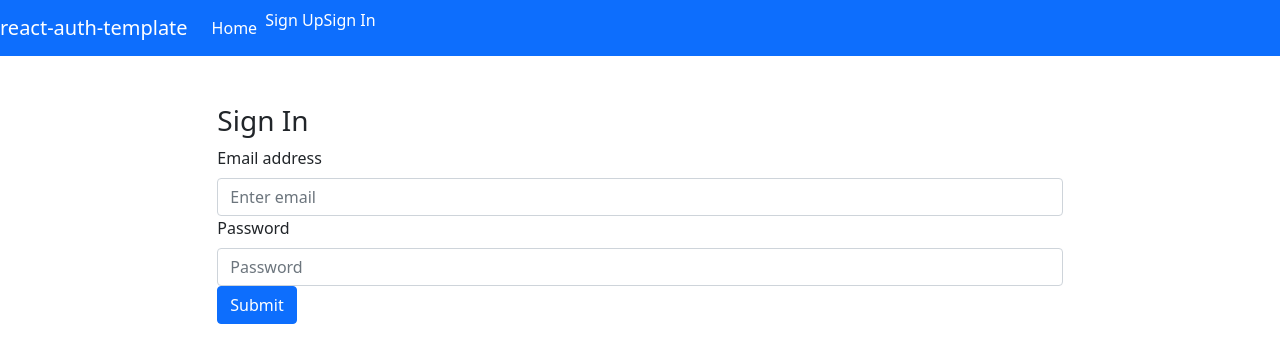
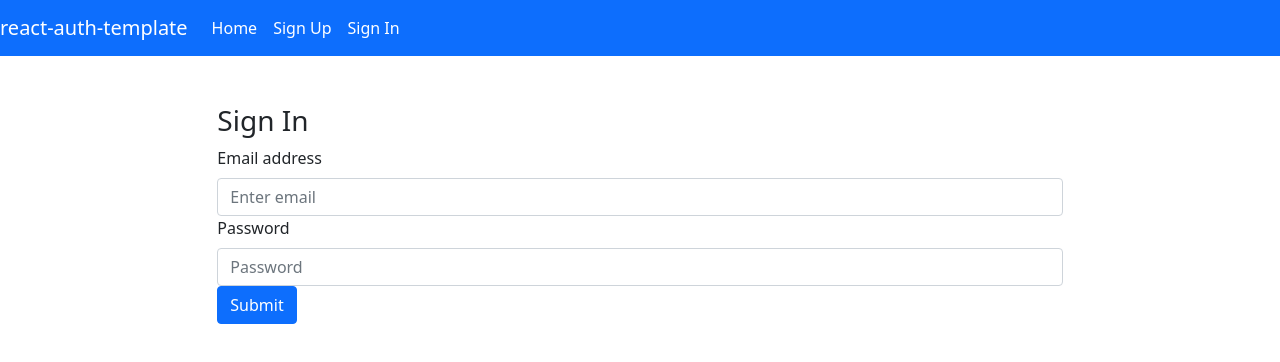
Before and after one commit to isobelmorales/movies-client, a React (Create React App) app: page /sign-in in a window 1280 px wide. Shown: the top 362 px of the page. Built offline with nearby package versions, Linux system fonts and the light colour scheme.

Commit message:
Housekeeping

```diff
--- a/package.json
+++ b/package.json
@@ -19,7 +19,7 @@
     "web-vitals": "^1.1.2"
   },
   "scripts": {
-    "start": "react-scripts start",
+    "start": "react-scripts --openssl-legacy-provider start",
     "build": "react-scripts build",
     "test": "react-scripts test",
     "eject": "react-scripts eject"
--- a/src/components/shared/Header.js
+++ b/src/components/shared/Header.js
@@ -8,12 +8,12 @@ const linkStyle = {
 }
 const authenticatedOptions = (
 	<>
-		<Nav.Item>
+		<Nav.Item className='m-2'>
 			<Link to='change-password' style={linkStyle}>
 				Change Password
 			</Link>
 		</Nav.Item>
-		<Nav.Item>
+		<Nav.Item className='m-2'>
 			<Link to='sign-out' style={linkStyle}>
 				Sign Out
 			</Link>
@@ -23,10 +23,10 @@ const authenticatedOptions = (
 
 const unauthenticatedOptions = (
 	<>
-        <Nav.Item>
+        <Nav.Item className='m-2'>
 		    <Link to='sign-up' style={linkStyle}>Sign Up</Link>
         </Nav.Item>
-        <Nav.Item>
+        <Nav.Item className='m-2'>
 		    <Link to='sign-in' style={linkStyle}>Sign In</Link>
         </Nav.Item>
 	</>
@@ -34,11 +34,11 @@ const unauthenticatedOptions = (
 
 const alwaysOptions = (
 	<>
-		<Nav.Link>
+		<Nav.Item className='m-2'>
 			<Link to='/' style={linkStyle}>
 				Home
 			</Link>
-		</Nav.Link>
+		</Nav.Item>
 	</>
 )
 
```
Also changed, not shown: src/components/auth/SignIn.js (+0 -13 lines), src/components/auth/SignUp.js (+0 -9 lines).
